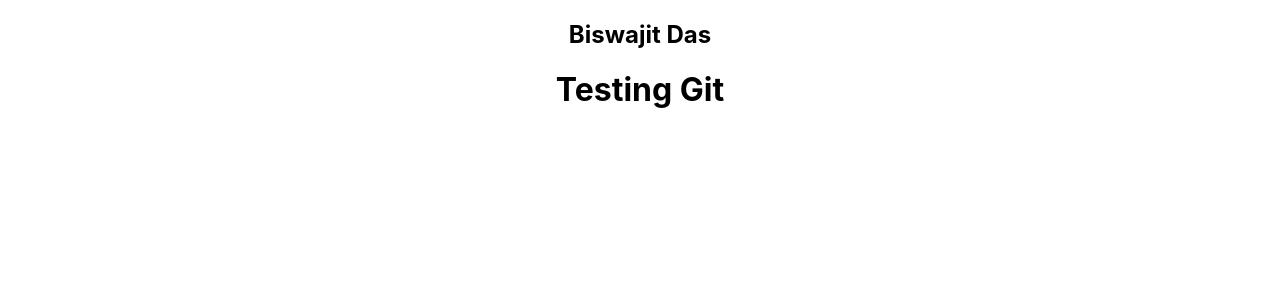
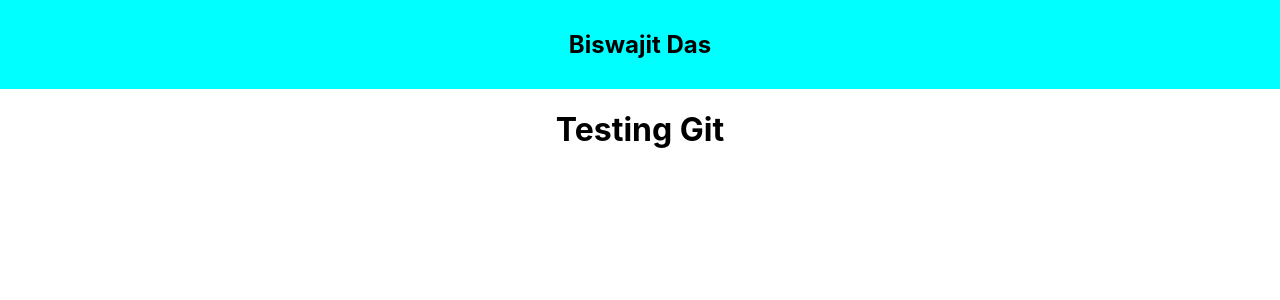
Before and after one commit to biswajitdas-007/testing_git, a React (Create React App) app: page / in a window 1280 px wide. Shown: the top 300 px of the page. Built offline with nearby package versions, Linux system fonts and the light colour scheme.

Commit message:
Navbar design

```diff
--- a/src/App.css
+++ b/src/App.css
@@ -1,38 +1,8 @@
-.App {
+body{
+  padding: 0;
+  margin: 0;
+}
+
+.App{
   text-align: center;
 }
-
-.App-logo {
-  height: 40vmin;
-  pointer-events: none;
-}
-
-@media (prefers-reduced-motion: no-preference) {
-  .App-logo {
-    animation: App-logo-spin infinite 20s linear;
-  }
-}
-
-.App-header {
-  background-color: #282c34;
-  min-height: 100vh;
-  display: flex;
-  flex-direction: column;
-  align-items: center;
-  justify-content: center;
-  font-size: calc(10px + 2vmin);
-  color: white;
-}
-
-.App-link {
-  color: #61dafb;
-}
-
-@keyframes App-logo-spin {
-  from {
-    transform: rotate(0deg);
-  }
-  to {
-    transform: rotate(360deg);
-  }
-}
--- a/src/components/Navbar/Navbar.jsx
+++ b/src/components/Navbar/Navbar.jsx
@@ -1,8 +1,9 @@
 import React from "react";
+import styles from "./Navbar.module.css";
 
 const Navbar = () => {
   return (
-    <nav>
+    <nav className={styles.navContainer}>
       <h1>Biswajit Das</h1>
     </nav>
   );
--- /dev/null
+++ b/src/components/Navbar/Navbar.module.css
@@ -0,0 +1,4 @@
+.navContainer{
+    background-color: aqua;
+    padding: 10px;
+}
```
